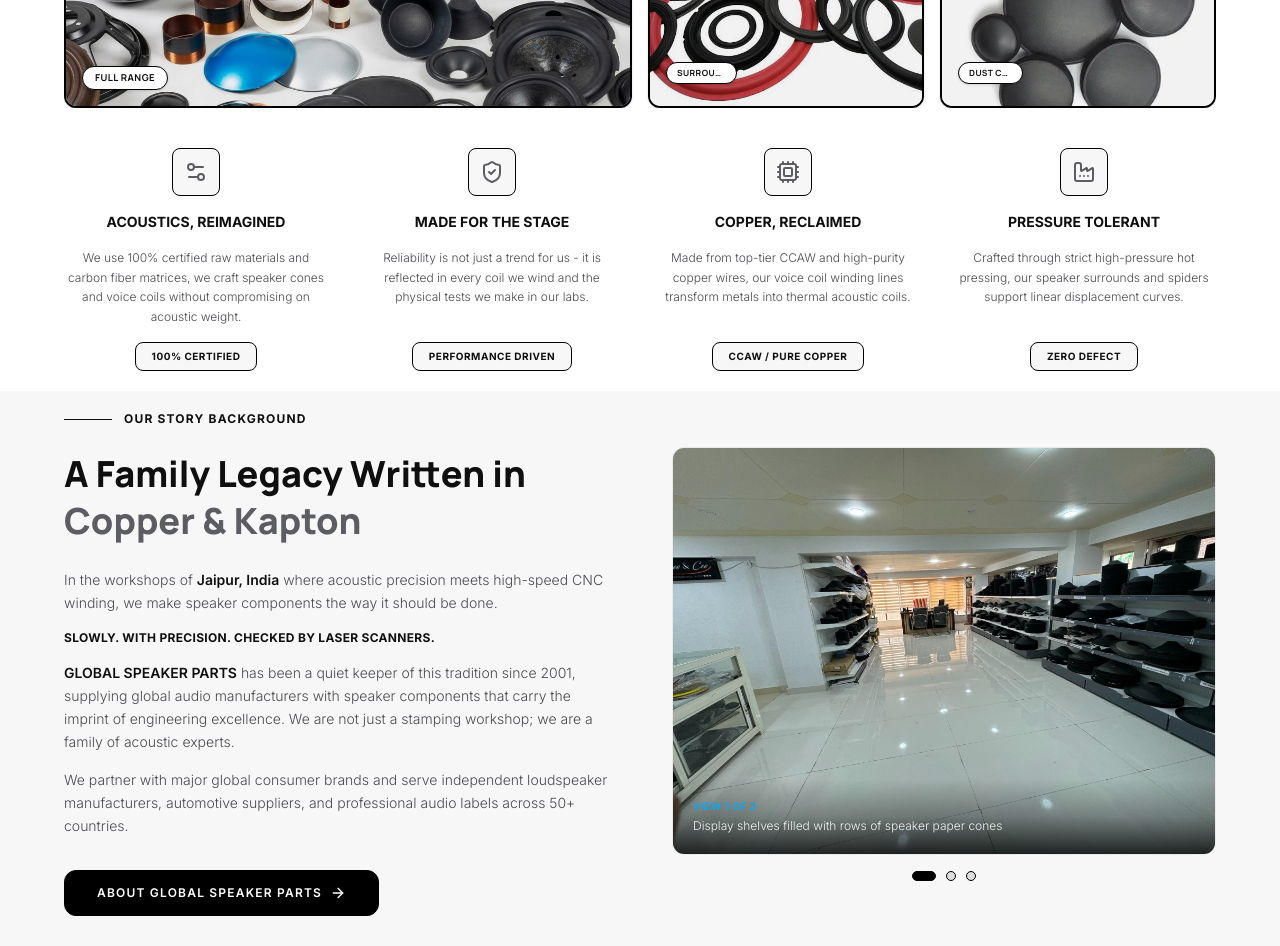
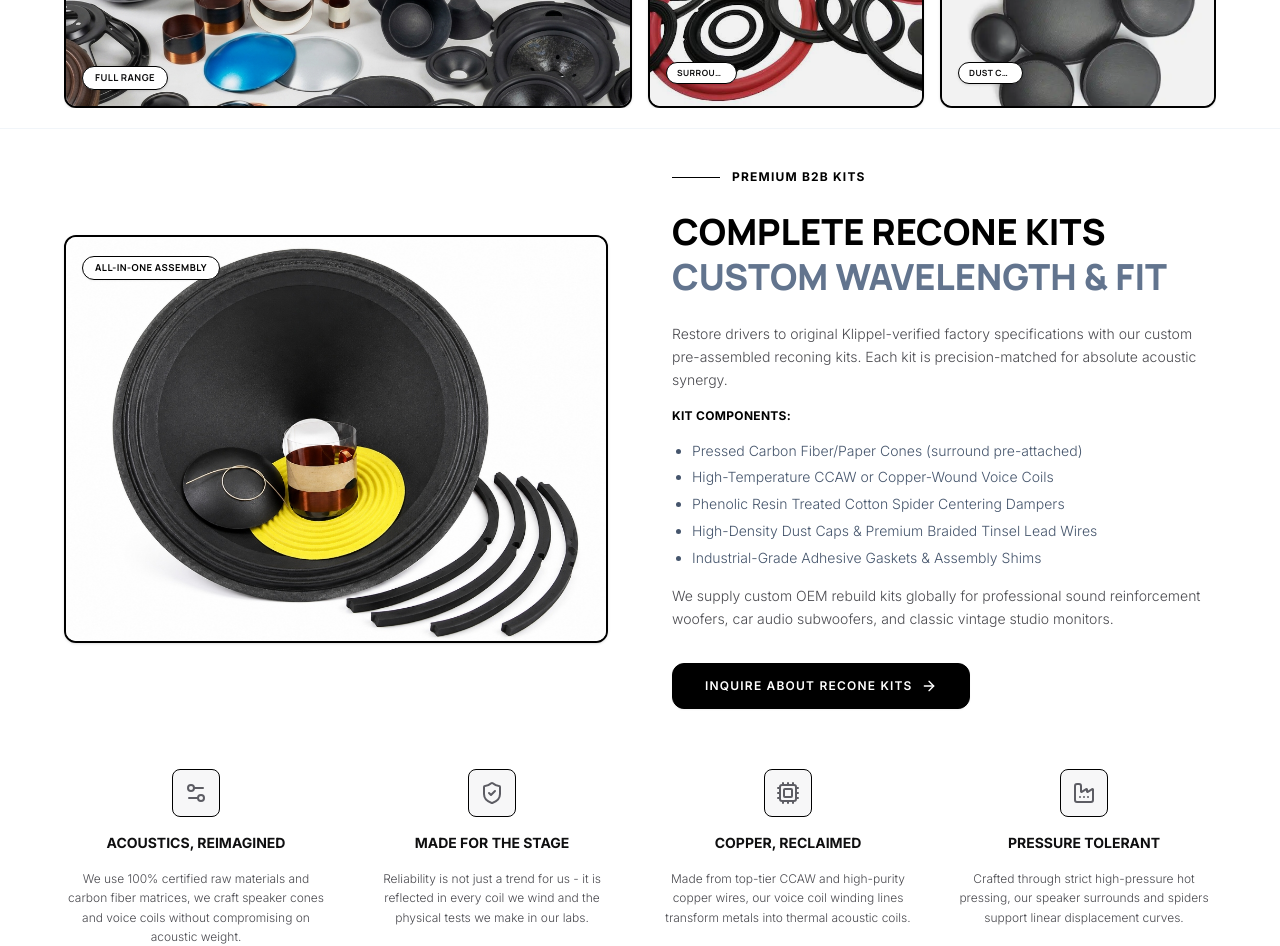
Before and after one commit to zaidthisside/globalspeakerparts, a Next.js app: page / in a window 1280 px wide. Shown: the part 3740-4686 px from the top of the page. Built offline with nearby package versions, Linux system fonts and the light colour scheme; no server answers; the database is empty.

Commit message:
feat: add COMPLETE RECONE KIT AVAILABLE section to homepage with bordered frame and rfq cta

```diff
--- a/src/app/page.tsx
+++ b/src/app/page.tsx
@@ -381,6 +381,69 @@ export default function Home() {
         </div>
       </section>
 
+      {/* 1.5 Complete Recone Kit Available Section */}
+      <section className="w-full py-10 bg-white border-t border-slate-100">
+        <div className="max-w-[1400px] mx-auto px-4 sm:px-6 lg:px-10 xl:px-16">
+          <div className="grid grid-cols-1 lg:grid-cols-2 gap-8 lg:gap-16 items-center">
+
+            {/* Left Column: Image with bordered frame */}
+            <div className="relative w-full rounded-premium overflow-hidden border border-black lg:border-2 lg:border-black shadow-sm bg-white aspect-[4/3]">
+              {/* eslint-disable-next-line @next/next/no-img-element */}
+              <img
+                src="/recone-kit-banner.jpg"
+                alt="Complete Speaker Recone Kit Components Assembly"
+                className="w-full h-full object-cover object-center select-none"
+              />
+              {/* Decorative label badge */}
+              <div className="absolute top-4 left-4 z-20">
+                <span className="inline-block border border-black bg-white rounded-premium px-3 py-1 font-display text-[9.5px] font-bold text-black uppercase tracking-wider shadow-xs">
+                  All-In-One Assembly
+                </span>
+              </div>
+            </div>
+
+            {/* Right Column: Clean text blocks & CTA */}
+            <div className="flex flex-col space-y-6 text-left">
+              <div className="flex items-center gap-3">
+                <div className="w-12 h-[1px] bg-black" />
+                <span className="text-black text-xs font-bold uppercase tracking-widest">Premium B2B Kits</span>
+              </div>
+
+              <h2 className="text-3xl sm:text-4xl text-heading-charcoal leading-[1.25] font-display font-extrabold uppercase">
+                Complete Recone Kits <br />
+                <span className="text-slate-500">Custom Wavelength & Fit</span>
+              </h2>
+
+              <div className="text-body-slate text-xs sm:text-sm leading-relaxed space-y-4 font-light font-sans">
+                <p>
+                  Restore drivers to original Klippel-verified factory specifications with our custom pre-assembled reconing kits. Each kit is precision-matched for absolute acoustic synergy.
+                </p>
+                <p className="font-bold text-black uppercase tracking-wide text-xs">
+                  Kit Components:
+                </p>
+                <ul className="list-disc pl-5 space-y-1 text-slate-600 font-sans">
+                  <li>Pressed Carbon Fiber/Paper Cones (surround pre-attached)</li>
+                  <li>High-Temperature CCAW or Copper-Wound Voice Coils</li>
+                  <li>Phenolic Resin Treated Cotton Spider Centering Dampers</li>
+                  <li>High-Density Dust Caps & Premium Braided Tinsel Lead Wires</li>
+                  <li>Industrial-Grade Adhesive Gaskets & Assembly Shims</li>
+                </ul>
+                <p>
+                  We supply custom OEM rebuild kits globally for professional sound reinforcement woofers, car audio subwoofers, and classic vintage studio monitors.
+                </p>
+              </div>
+
+              <Link href="/contact?rfq=true" className="pt-2">
+                <button className="btn-primary px-8 py-3.5 text-xs font-bold tracking-widest flex items-center gap-2 cursor-pointer uppercase bg-black text-white hover:bg-slate-800 rounded-lg transition-colors border border-black shadow-xs">
+                  <span>Inquire About Recone Kits</span>
+                  <ArrowRight className="w-4 h-4" />
+                </button>
+              </Link>
+            </div>
+
+          </div>
+        </div>
+      </section>
 
       {/* 2. Four Pillars Grid Section (Kagzi Layout Clone) */}
       <section className="w-full py-5 bg-white">
```
Also changed, not shown: public/recone-kit-banner.jpg (added).
